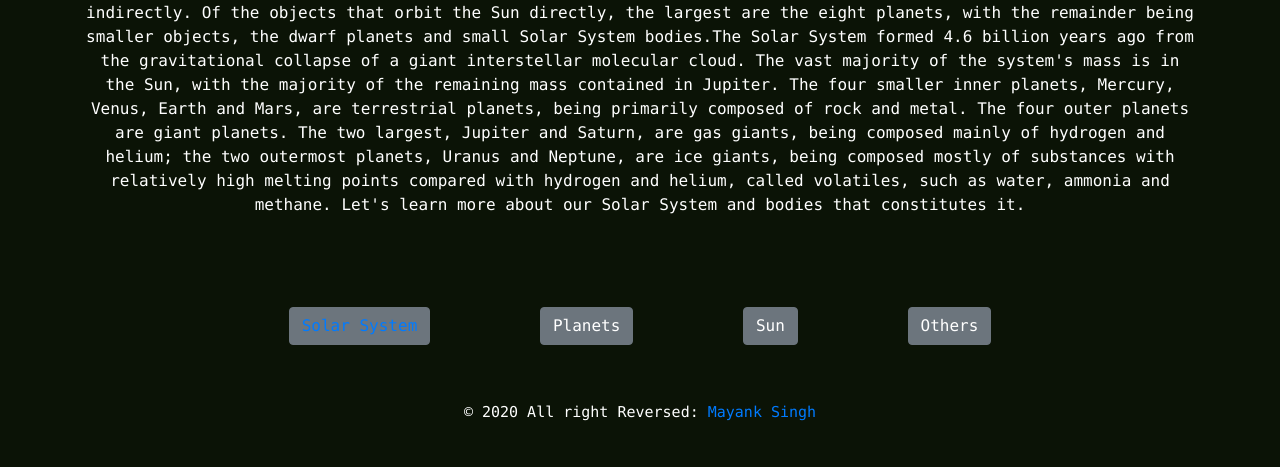
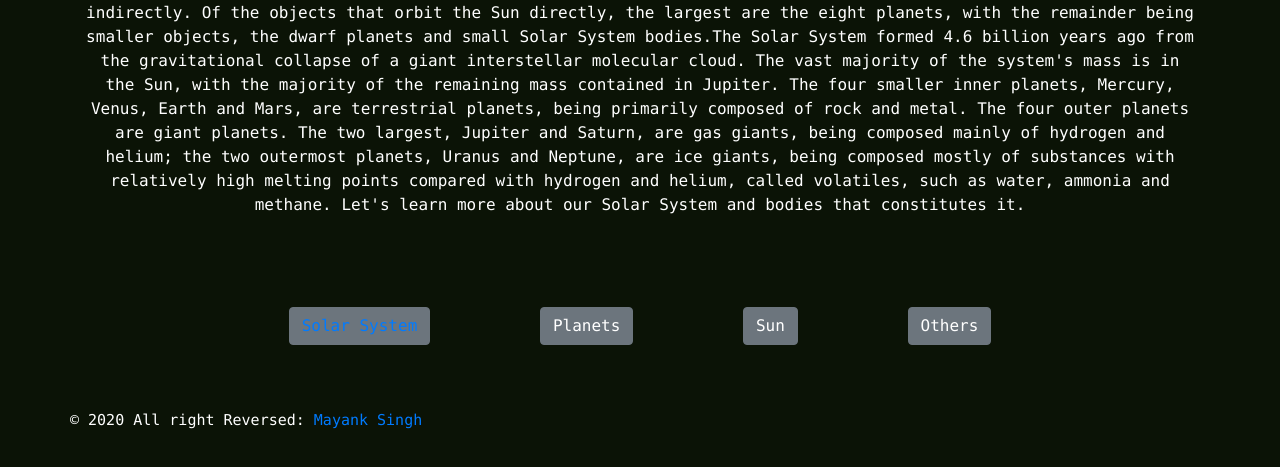
Before and after one commit to MayankSingh13/project0, a plain HTML site: page index.html in a window 1280 px wide. Shown: the part 149-616 px from the top of the page. Drawn offline with nearby package versions, Linux system fonts and the light colour scheme.

Commit message:
Update index.html

```diff
--- a/index.html
+++ b/index.html
@@ -39,9 +39,10 @@
 					<button class="btn btn-secondary"><a>Others</a></button>
 				</div>
 			</nav>
-			<footer class="page-footer">
+			<footer class="page-footer font-small">
 				<div class="row">
-					<div class="col-xs-12 col-sm-12 col-md-12 mt-2 mt-sm-2 text-center text-white">
+					<!--<div class="col-xs-12 col-sm-12 col-md-12 mt-2 mt-sm-2 text-center text-white">-->
+					<div class="footer-copyright text-center py-3">
 						<p class="h6">© 2020 All right Reversed: <a href="" target="_blank" style='text-decoration:none'>Mayank Singh</a></p>
 					</div>
 				</div>
```
